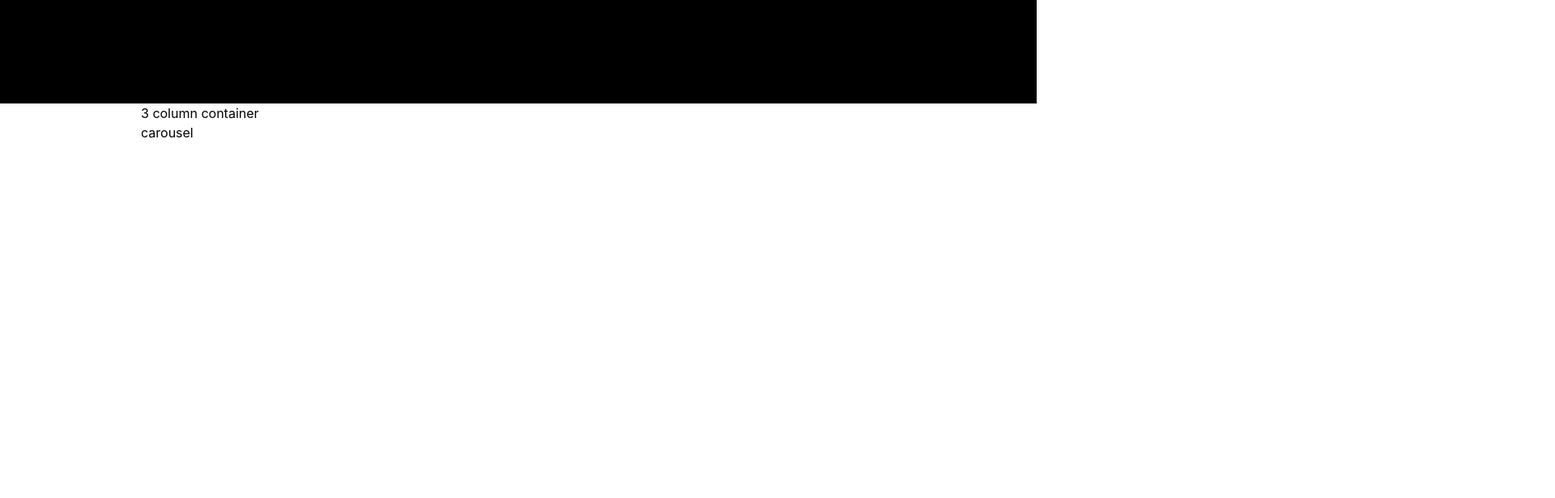
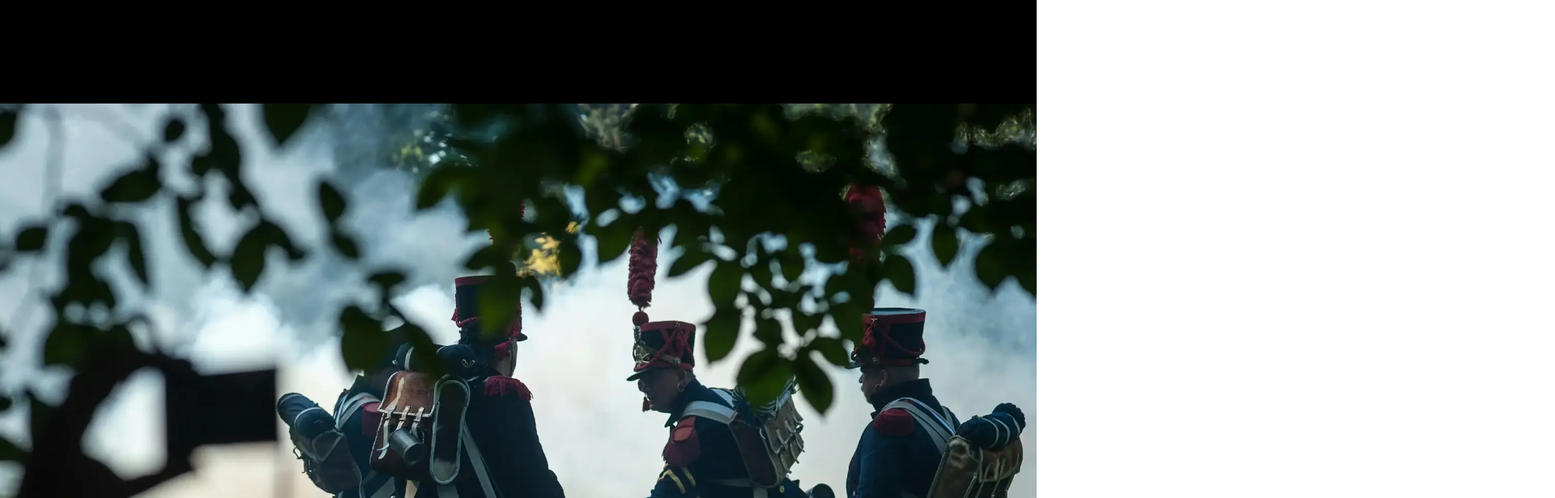
Before and after one commit to Felixx-jnr/scroll-anime, a React (Vite) app: page / in a window 1280 px wide. Shown: the part 1500-2116 px from the top of the page at 81% size, 1920 px wide, since content can reach past the window. Before the commit the page ends 1676 px from the top, so only its background shows below. Built offline with nearby package versions, Linux system fonts and the light colour scheme.

Commit message:
carousel setup

```diff
--- a/src/App.tsx
+++ b/src/App.tsx
@@ -1,9 +1,9 @@
 import Header from "./components/Header";
-import { Container } from "./components/Container";
 import { Hero } from "./components/section/hero";
 
 import "./index.css";
 import { Usps } from "./components/section/usps";
+import { VideoCarousel } from "./components/section/videoCarousel";
 
 function App() {
   return (
@@ -15,12 +15,8 @@ function App() {
           <Hero />
           <Usps />
         </div>
-        <div>
-          <Container> 3 column container </Container>
-        </div>
-        <div>
-          <Container> carousel </Container>
-        </div>
+        <VideoCarousel />
+        <div className="h-[300vh]"></div>
       </main>
     </>
   );
--- a/src/components/FadeIn.tsx
+++ b/src/components/FadeIn.tsx
@@ -9,7 +9,7 @@ export const FadeIn = ({ children }: Props) => {
     <motion.div
       initial={{ opacity: 0, y: 20 }}
       whileInView={{ opacity: 1, y: 0 }}
-      viewport={{ margin: "100% 0px -300px 0px" }}
+      viewport={{ margin: "100% 0px -200px 0px" }}
     >
       {children}
     </motion.div>
--- /dev/null
+++ b/src/components/section/videoCarousel.tsx
@@ -0,0 +1,73 @@
+import { movies } from "../../movies";
+import { randomMoviesSet1 } from "../../movies";
+import { randomMoviesSet2 } from "../../movies";
+
+export const VideoCarousel = () => {
+  return (
+    <div className="bg-background">
+      <div>
+        <div>
+          <img
+            src={movies[0].poster}
+            alt={movies[0].name}
+          />
+        </div>
+
+        <div>
+          <img
+            src={movies[1].poster}
+            alt={movies[1].name}
+          />
+        </div>
+
+        <div>
+          <img
+            src={movies[2].poster}
+            alt={movies[2].name}
+          />
+        </div>
+      </div>
+
+      <div>
+        {randomMoviesSet1.map((movie, index) => (
+          <img
+            src={movie.poster}
+            alt={movie.name}
+            key={`${movie.name}-${index}`}
+          />
+        ))}
+      </div>
+
+      <div>
+        {randomMoviesSet2.map((movie, index) => (
+          <img
+            src={movie.poster}
+            alt={movie.name}
+            key={`${movie.name}-${index}`}
+          />
+        ))}
+      </div>
+
+      <SmallVideoCarousel movies={randomMoviesSet1} />
+      <SmallVideoCarousel movies={randomMoviesSet2} />
+    </div>
+  );
+};
+
+const SmallVideoCarousel = ({ movies }: { movies: Movie[] }) => {
+  return (
+    <div className="flex gap-3">
+      {movies.map((movie, index) => (
+        <div
+          className="w-[30vw] shrink-0"
+          key={`${movie.name}-${index}`}
+        >
+          <img
+            src={movie.poster}
+            alt={movie.name}
+          />
+        </div>
+      ))}
+    </div>
+  );
+};
--- /dev/null
+++ b/src/movies.ts
@@ -0,0 +1,40 @@
+export type Movie = {
+  poster: string;
+  name: string;
+};
+
+export const movies = [
+  {
+    poster: "/images/airplane.webp",
+    name: "Airplane",
+  },
+  {
+    poster: "/images/family-man.webp",
+    name: "Family man",
+  },
+  {
+    poster: "/images/laboratory.webp",
+    name: "Laboratory",
+  },
+  { poster: "/images/napoleon.webp", name: "Napoleon" },
+  {
+    poster: "/images/person-in-darkness.webp",
+    name: "Person in Darkness",
+  },
+  {
+    poster: "/images/scary-building.webp",
+    name: "Scary Building",
+  },
+  { poster: "/images/stars.webp", name: "Stars" },
+];
+
+export const randomMoviesSet1 = movies
+  .sort(() => Math.random() - 0.5)
+  .concat(movies.sort(() => Math.random() - 0.5))
+  .concat(movies.sort(() => Math.random() - 0.5));
+
+export const randomMoviesSet2 = movies
+  .sort(() => Math.random() - 0.5)
+  .concat(movies.sort(() => Math.random() - 0.5))
+  .concat(movies.sort(() => Math.random() - 0.5))
+  .sort(() => Math.random() - 0.5);
```
